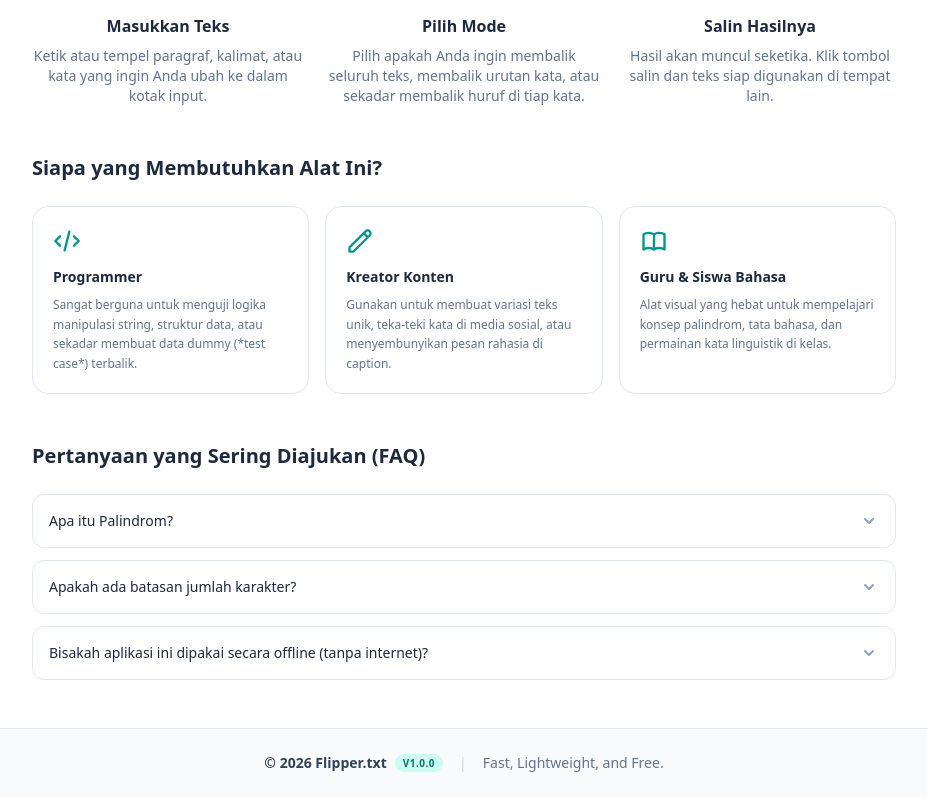
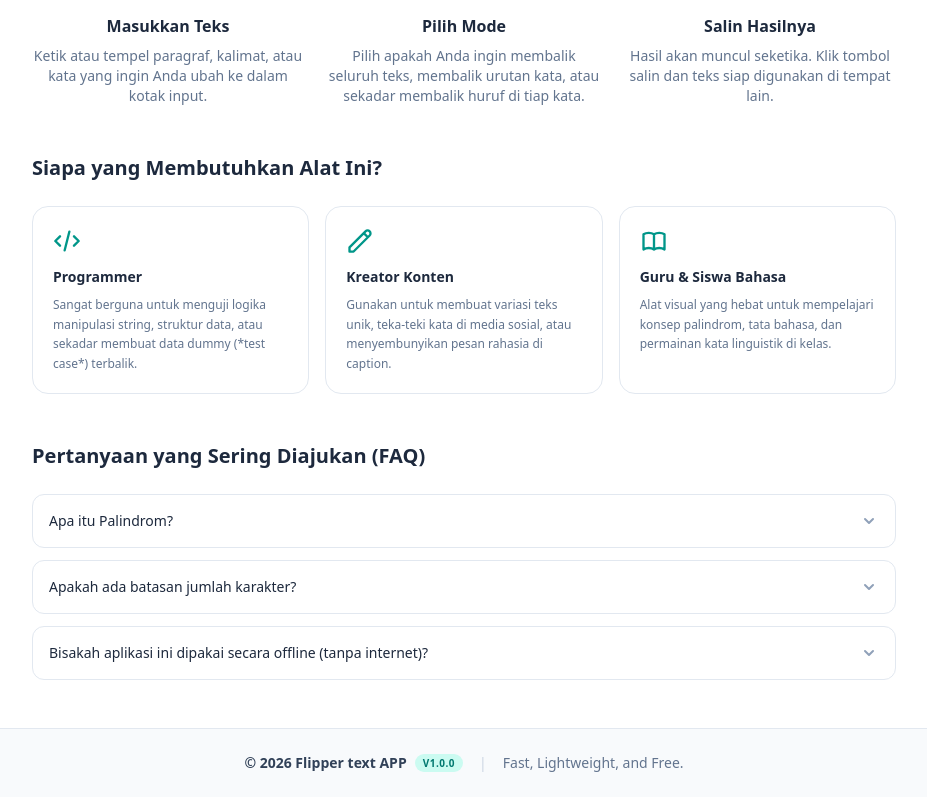
Before and after one commit to satriaL16/FlipperText-App, a React (Vite) app: page / in a window 1280 px wide. Shown: the part 1318-2115 px from the top of the page, without its empty margins (176-1103 px from the left). Built offline with nearby package versions, Linux system fonts and the light colour scheme.

Commit message:
perbarui header dan footer

```diff
--- a/src/components/Footer.jsx
+++ b/src/components/Footer.jsx
@@ -3,7 +3,7 @@ export default function Footer() {
         <>
             <footer className="w-full py-6 flex flex-col sm:flex-row items-center justify-center gap-3 sm:gap-4 text-sm text-slate-500 border-t border-slate-200 bg-slate-50">
                 <div className="flex items-center gap-2">
-                    <span className="font-semibold text-slate-700">&copy; 2026 Flipper.txt</span>
+                    <span className="font-semibold text-slate-700">&copy; 2026 Flipper text APP</span>
                     <span className="bg-teal-100 text-teal-700 text-[10px] uppercase px-2 py-0.5 rounded-full font-bold tracking-wider">v1.0.0</span>
                 </div>
                 <span className="hidden sm:inline text-slate-300">|</span>
--- a/src/components/Header.jsx
+++ b/src/components/Header.jsx
@@ -11,7 +11,7 @@ export default function Header() {
                         </div>
                         <div>
                             <h1 className="text-xl font-bold tracking-tight text-slate-800 flex items-center gap-2">
-                                Flipper.txt <span className="bg-slate-100 text-slate-600 border border-slate-200 text-[10px] uppercase px-1.5 py-0.5 rounded font-semibold tracking-wider">Alat Utilitas</span>
+                                Flipper text APP <span className="bg-slate-100 text-slate-600 border border-slate-200 text-[10px] uppercase px-1.5 py-0.5 rounded font-semibold tracking-wider">Alat Utilitas</span>
                             </h1>
                         </div>
                     </div>
```
